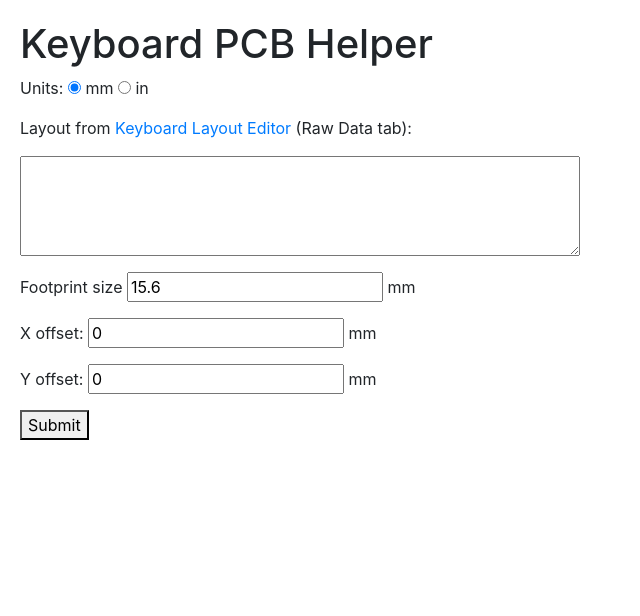
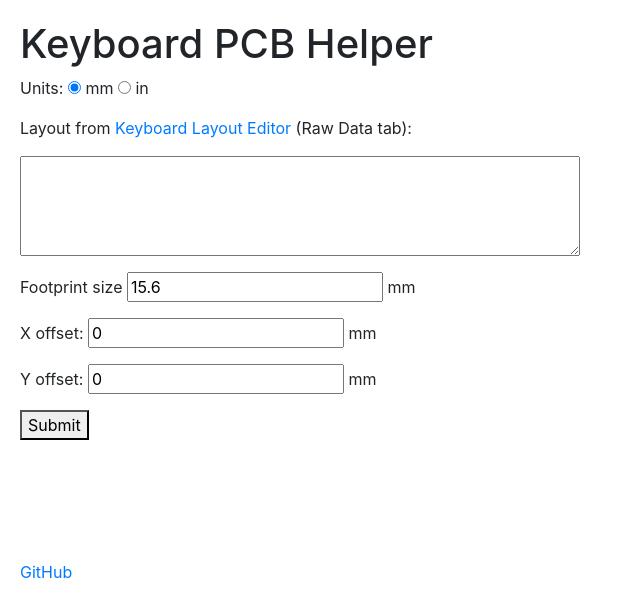
Before and after one commit to stephentuso/keyboard-pcb-helper, a website: page src/index.html in a window 1280 px wide. Shown: the whole page, without its empty margins (0-640 px from the left). Drawn offline with nearby package versions, Linux system fonts and the light colour scheme.

Commit message:
Add GitHub link

```diff
--- a/src/index.html
+++ b/src/index.html
@@ -25,5 +25,8 @@
     <div class="table-container">
         <table id="table"></table>
     </div>
+    <footer>
+        <a href="https://github.com/stephentuso/keyboard-pcb-helper">GitHub</a>
+    </footer>
 </body>
 </html>
--- a/src/main.css
+++ b/src/main.css
@@ -52,3 +52,7 @@
 #table td p {
     margin-bottom: 2px;
 }
+
+footer {
+    padding: 20px;
+}
```
